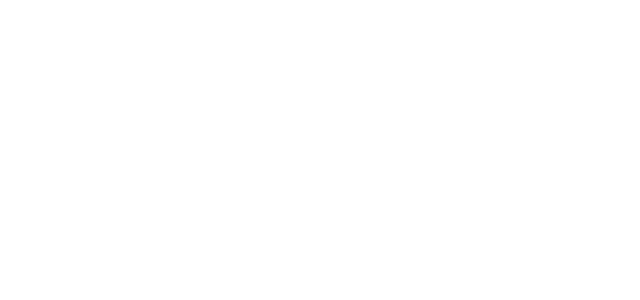
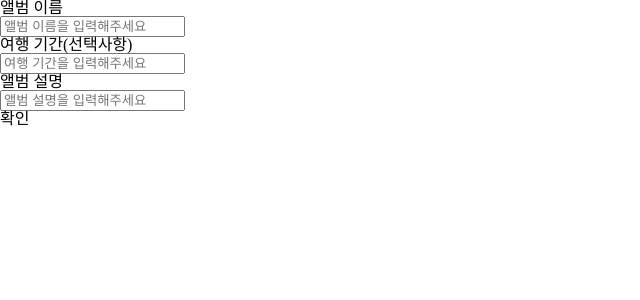
Before and after one commit to yeonn-k/webox, a React (Create React App) app: page /createAlbum in a window 1280 px wide. Before the commit this address had no page. Shown: the top 300 px of the page, without its empty margins (0-640 px from the left). Built offline with nearby package versions, Linux system fonts and the light colour scheme; a web font is replaced by a local one.

Commit message:
🐣 ADD: CreateAlbum 포맷 구성

```diff
--- /dev/null
+++ b/public/assets/createAlbum.json
@@ -0,0 +1,17 @@
+[
+  {
+    "id": 1,
+    "title": "앨범 이름",
+    "placeholder": "앨범 이름을 입력해주세요"
+  },
+  {
+    "id": 2,
+    "title": "여행 기간(선택사항)",
+    "placeholder": "여행 기간을 입력해주세요"
+  },
+  {
+    "id": 3,
+    "title": "앨범 설명",
+    "placeholder": "앨범 설명을 입력해주세요"
+  }
+]
--- a/src/Router.tsx
+++ b/src/Router.tsx
@@ -2,6 +2,7 @@
 import { BrowserRouter, Routes, Route } from "react-router-dom";
 import Home from "./pages/Home/Home.tsx";
 import Album from "./pages/Album/Album.tsx";
+import CreateAlbum from "./pages/CreateAlbum/CreateAlbum.tsx";
 
 const Router = () => {
   return (
@@ -10,6 +11,7 @@
         <Routes>
           <Route path="/" element={<Home />} />
           <Route path="/album" element={<Album />} />
+          <Route path="/createAlbum" element={<CreateAlbum />} />
         </Routes>
       </BrowserRouter>
     </>
--- /dev/null
+++ b/src/pages/CreateAlbum/Components/Description.ts
@@ -0,0 +1,8 @@
+import styled from "styled-components";
+
+export const S = {
+  Description: styled.div``,
+  Title: styled.div``,
+  InputBox: styled.input``,
+  UnderLine: styled.div``,
+};
--- /dev/null
+++ b/src/pages/CreateAlbum/Components/Description.tsx
@@ -0,0 +1,19 @@
+import React from "react";
+import { S } from "./Description";
+
+interface DescriptionProps {
+  title: string;
+  placeholder: string;
+}
+
+const Description = ({ title, placeholder }: DescriptionProps) => {
+  return (
+    <S.Description>
+      <S.Title>{title}</S.Title>
+      <S.InputBox placeholder={placeholder}></S.InputBox>
+      <S.UnderLine />
+    </S.Description>
+  );
+};
+
+export default Description;
--- /dev/null
+++ b/src/pages/CreateAlbum/CreateAlbum.ts
@@ -0,0 +1,12 @@
+import styled from "styled-components";
+
+export const S = {
+  CreateAlbum: styled.div``,
+  ImageCarousel: styled.div``,
+  AlbumDescription: styled.div``,
+  Folder: styled.div``,
+  FolderIcon: styled.div``,
+  FolderName: styled.span``,
+  Descriptions: styled.div``,
+  CreateBtn: styled.div``,
+};
--- /dev/null
+++ b/src/pages/CreateAlbum/CreateAlbum.tsx
@@ -0,0 +1,45 @@
+import React, { useEffect, useState } from "react";
+
+import { S } from "./CreateAlbum";
+import Description from "./Components/Description.tsx";
+
+const CreateAlbum = () => {
+  const [descriptions, setDescriptions] = useState<
+    {
+      id: number;
+      title: string;
+      placeholder: string;
+    }[]
+  >([]);
+
+  useEffect(() => {
+    fetch("/assets/createAlbum.json")
+      .then((response) => response.json())
+      .then((result) => setDescriptions(result));
+  }, []);
+
+  return (
+    <S.CreateAlbum>
+      <S.ImageCarousel></S.ImageCarousel>
+      <S.AlbumDescription></S.AlbumDescription>
+      <S.Folder>
+        <S.FolderIcon />
+        <S.FolderName></S.FolderName>
+      </S.Folder>
+
+      <S.Descriptions>
+        {descriptions.map((description) => (
+          <Description
+            key={description.id}
+            title={description.title}
+            placeholder={description.placeholder}
+          />
+        ))}
+      </S.Descriptions>
+
+      <S.CreateBtn>확인</S.CreateBtn>
+    </S.CreateAlbum>
+  );
+};
+
+export default CreateAlbum;
```
